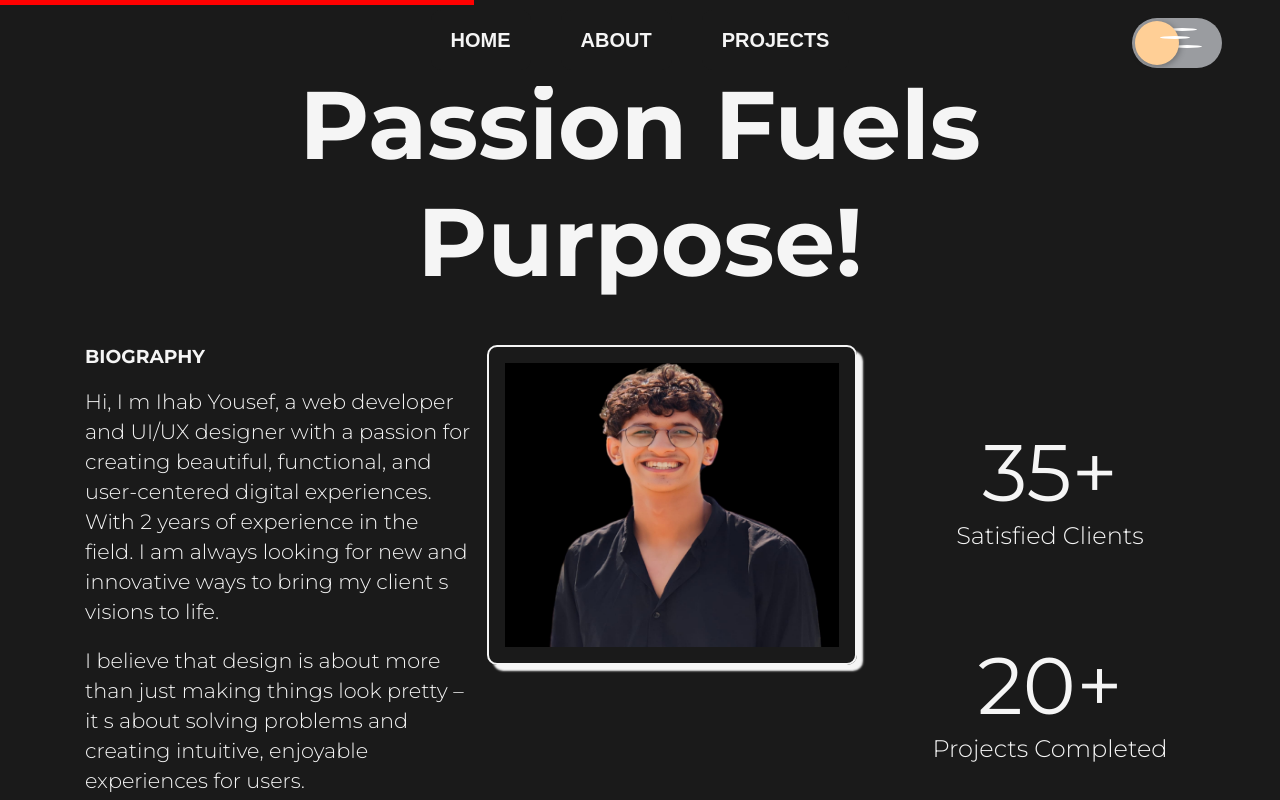
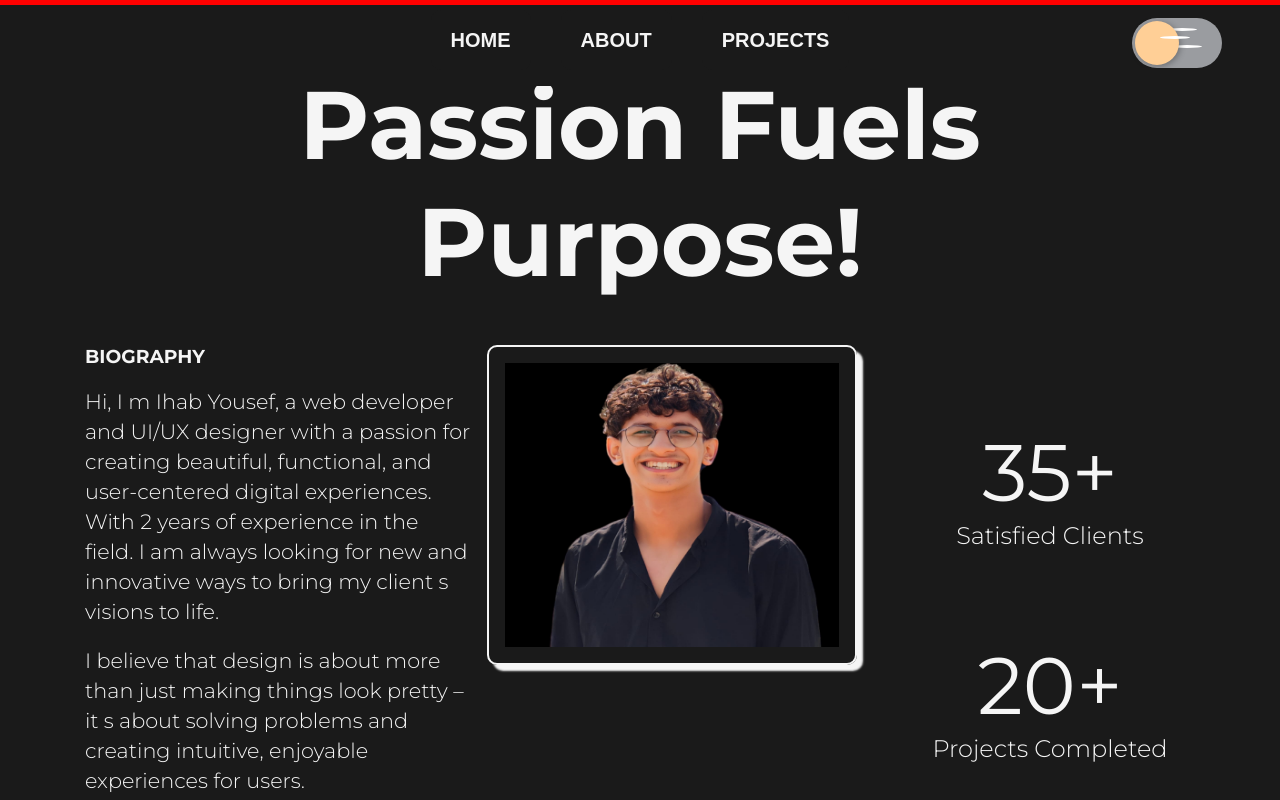
Before and after one commit to ehabyousef/The-Portfolio, a Next.js app: page /about in a window 1280 px wide. Shown: the top 800 px of the page. Built offline with nearby package versions, Linux system fonts and the light colour scheme.

Commit message:
add scrollbar

```diff
--- a/app/component/Navbar/Navbar.jsx
+++ b/app/component/Navbar/Navbar.jsx
@@ -4,10 +4,9 @@ import React, { useEffect, useState } from 'react';
 import MenuIcon from '@mui/icons-material/Menu';
 import style from './Navbar.module.css';
 import Link from 'next/link';
-const navItems = ['Home', 'About', 'Projects'];
 import CloseIcon from '@mui/icons-material/Close';
 import { usePathname } from 'next/navigation'
-
+import { motion, useScroll } from "framer-motion"
 
 const Navbar = (props) => {
     const { window } = props;
@@ -15,6 +14,7 @@ const Navbar = (props) => {
     console.log(pathname);
     const [mobileOpen, setMobileOpen] = useState(false);
     const [mode, setmode] = useState(localStorage.getItem('currentMode' ?? 'dark'))
+    const { scrollYProgress } = useScroll();
     const handleDrawerToggle = () => {
         setMobileOpen((prevState) => !prevState);
     };
@@ -117,7 +117,10 @@ const Navbar = (props) => {
     }, [mode])
     return (
         <Box sx={{ display: 'flex', maxHeight: '8vh', transition: '.3s', position: 'relative' }}>
-            <AppBar className={style.appbar} component="nav">
+            <AppBar component="nav" sx={{ backgroundColor: "var(--dark-color)", position: "fixed", boxShadow: "none", alignItems: "center", padding: '10px' }}>
+                <motion.div
+                    style={{ scaleX: scrollYProgress }}
+                    className={style.scrollbar} ></motion.div>
                 <Toolbar sx={{ width: '100%', display: 'flex', justifyContent: { sx: 'flex-start', md: 'center' }, alignItems: 'center' }}>
                     <IconButton
 
--- a/app/component/Navbar/Navbar.module.css
+++ b/app/component/Navbar/Navbar.module.css
@@ -15,14 +15,14 @@
   align-items: center;
   padding: 10px;
 }
-.appbar::before {
-  content: "";
+.scrollbar {
   position: absolute;
   top: 0;
-  left: -63vw;
+  left: 0;
   width: 100%;
   height: 5px;
   background-color: red;
+  transform-origin: 0%;
 }
 .button {
   position: relative;
```
